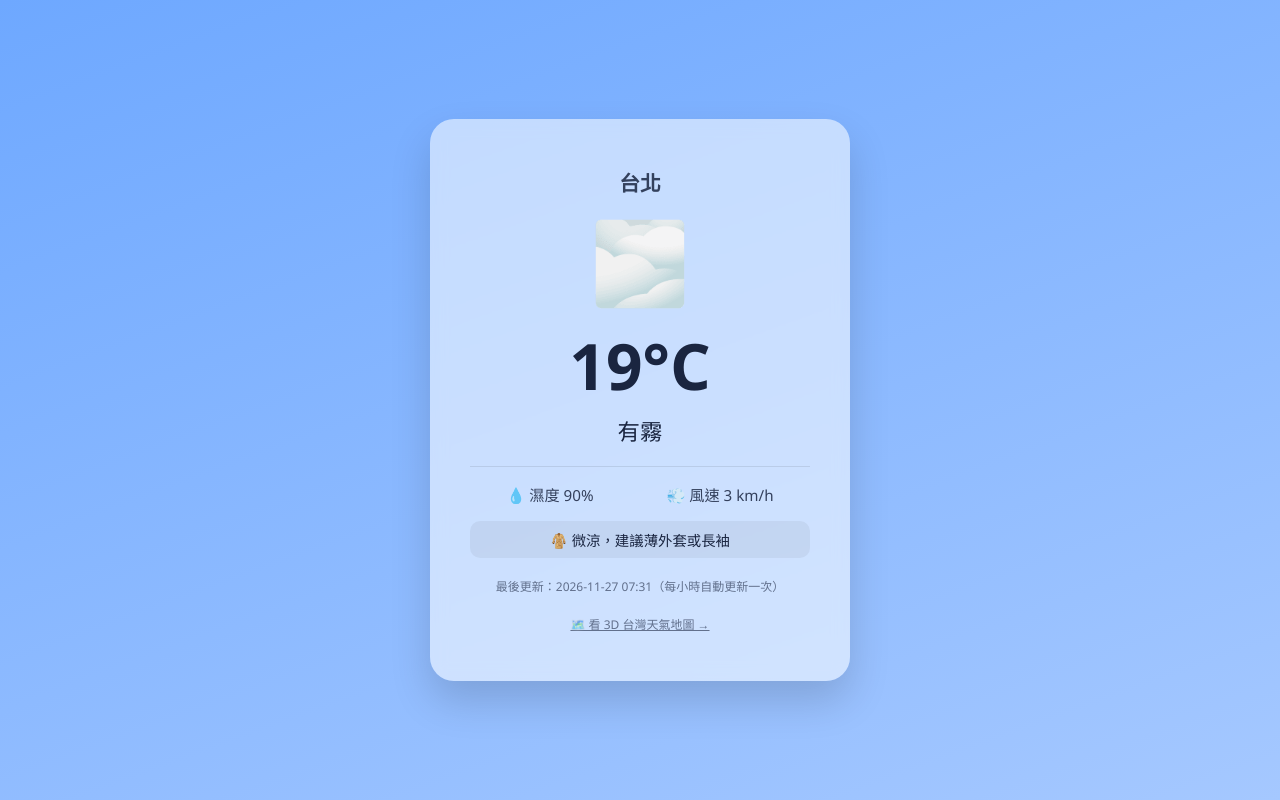
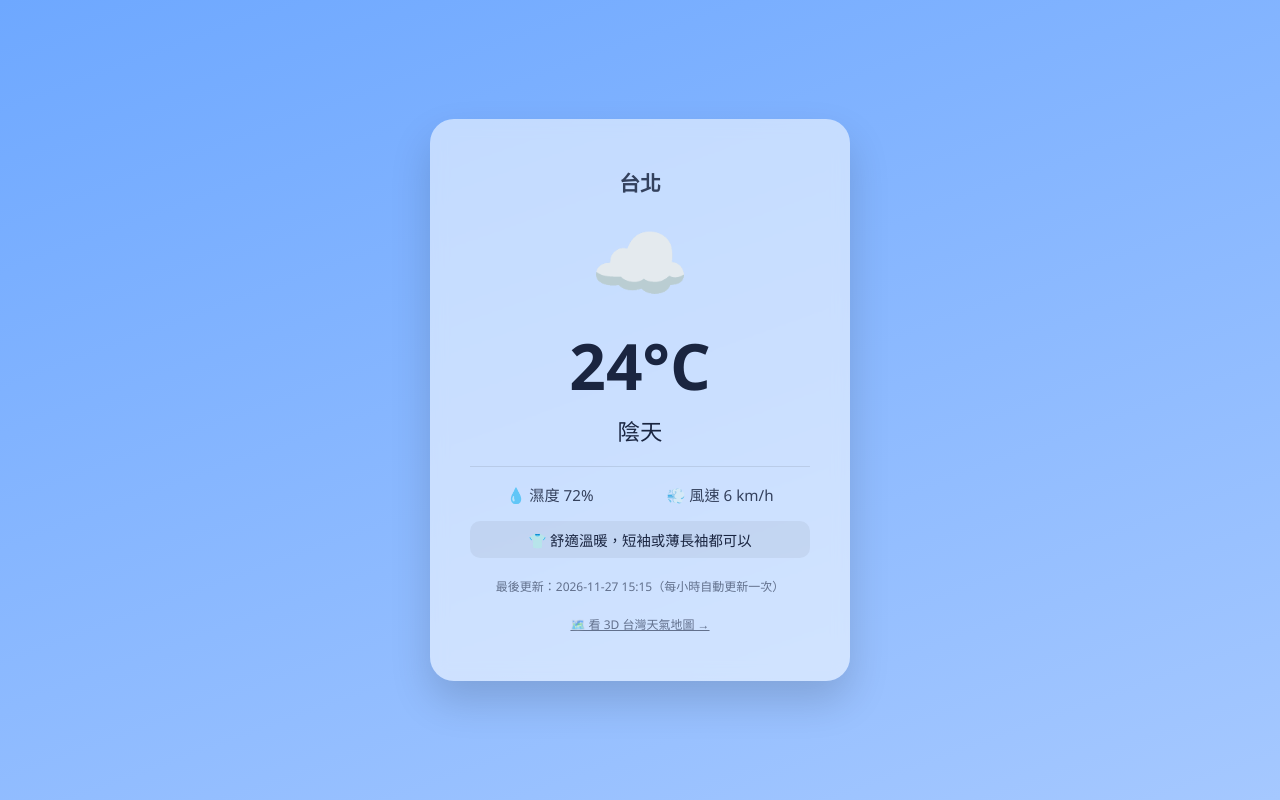
Before and after one commit to thomaschen-spec/weather-page, a plain HTML site: page public/index.html in a window 1280 px wide. Drawn offline with Linux system fonts and the light colour scheme.

Commit message:
auto: update weather

```diff
--- a/public/index.html
+++ b/public/index.html
@@ -81,16 +81,16 @@
 <body>
   <div class="card">
     <div class="city">台北</div>
-    <div class="icon">🌫️</div>
-    <div class="temp">19°C</div>
-    <div class="desc">有霧</div>
+    <div class="icon">☁️</div>
+    <div class="temp">24°C</div>
+    <div class="desc">陰天</div>
     <div class="meta">
-      <div>💧 濕度 90%</div>
-      <div>💨 風速 3 km/h</div>
+      <div>💧 濕度 72%</div>
+      <div>💨 風速 6 km/h</div>
     </div>
-    <div class="outfit">🧥 微涼，建議薄外套或長袖</div>
+    <div class="outfit">👕 舒適溫暖，短袖或薄長袖都可以</div>
 
-    <div class="updated">最後更新：2026-11-27 07:31（每小時自動更新一次）</div>
+    <div class="updated">最後更新：2026-11-27 15:15（每小時自動更新一次）</div>
     <div class="updated"><a href="./map/" style="color:inherit;">🗺️ 看 3D 台灣天氣地圖 →</a></div>
   </div>
   <script>
```
